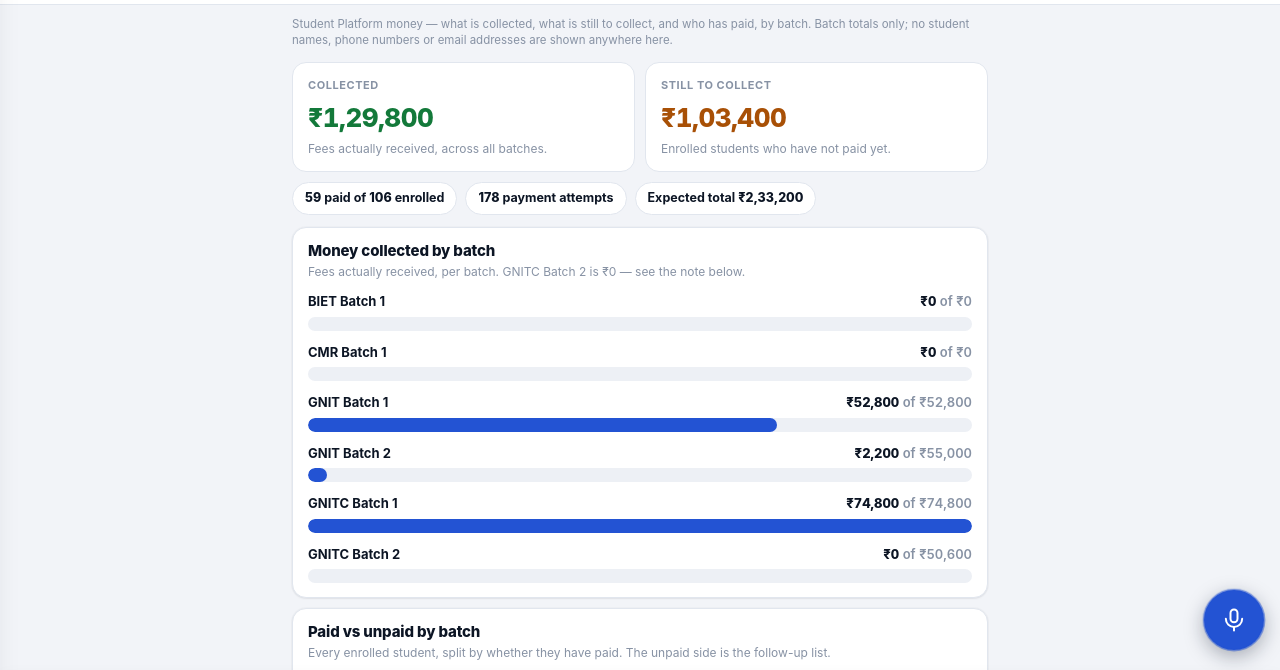
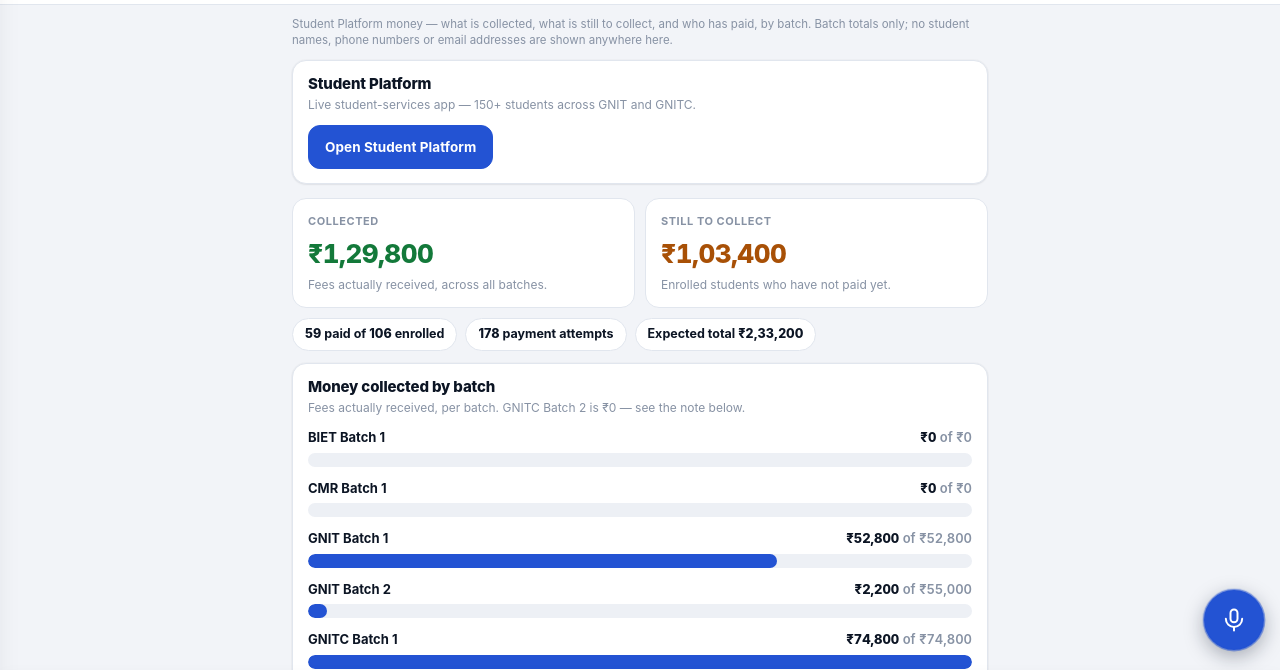
Before and after one commit to krupalsai/Job-hunt, a website: page dashboard.html in a window 1280 px wide. Shown: the part 54-724 px from the top of the page. Drawn offline with Linux system fonts and the light colour scheme.

Commit message:
Dashboard: add Student Platform card with link to studentplatform.dev

```diff
--- a/dashboard.html
+++ b/dashboard.html
@@ -106,6 +106,12 @@
 </header>
 <main>
   <p class="sub">Student Platform money — what is collected, what is still to collect, and who has paid, by batch. Batch totals only; no student names, phone numbers or email addresses are shown anywhere here.</p>
+
+  <section class="card">
+    <h2>Student Platform</h2>
+    <p class="cap">Live student-services app — 150+ students across GNIT and GNITC.</p>
+    <a class="btn btn-primary" href="https://studentplatform.dev">Open Student Platform</a>
+  </section>
 
   <div id="dash"><div class="empty">Loading the dashboard…</div></div>
   <p class="snap" id="snap"></p>
```
